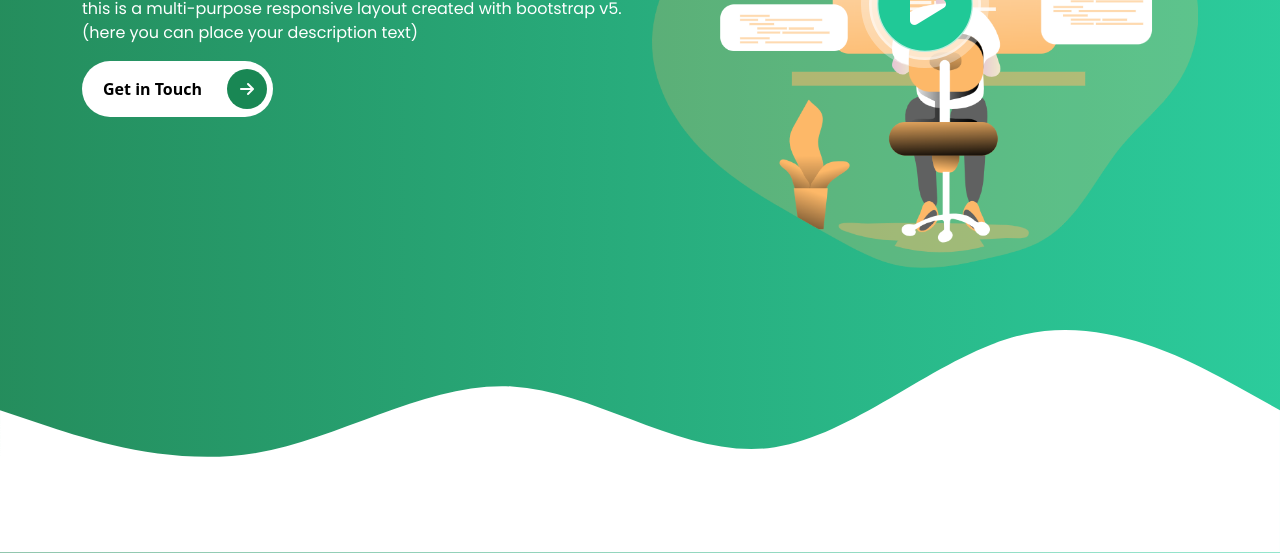
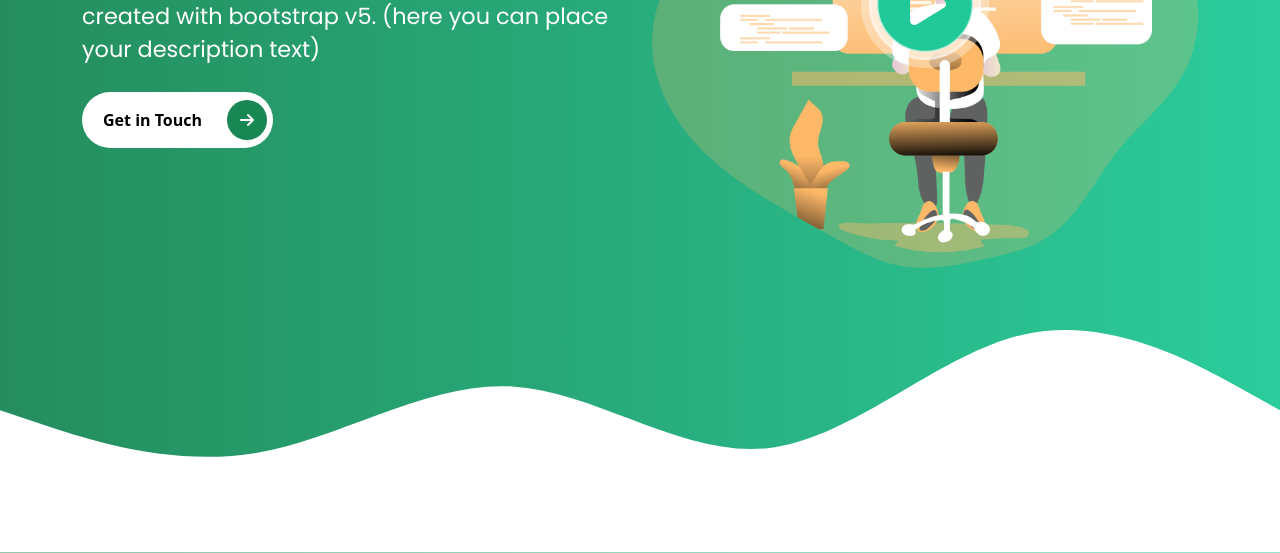
Before and after one commit to Murutu/bootstrap-sass, a website: page index.html in a window 1280 px wide. Shown: the part 420-973 px from the top of the page. Drawn offline with nearby package versions, Linux system fonts and the light colour scheme.

Commit message:
style: styled the intro section responsive

```diff
--- a/scss/components/_typography.scss
+++ b/scss/components/_typography.scss
@@ -16,5 +16,10 @@
         display: block;
         margin-top: 1.2rem;
         text-transform: none;
+
+        @include media-breakpoint-up(lg){
+            font-size: 1.4rem;
+            display: inline-block;
+        }
     }
 }
```
Also changed, not shown: assets/css/style.css, 1 other file.
